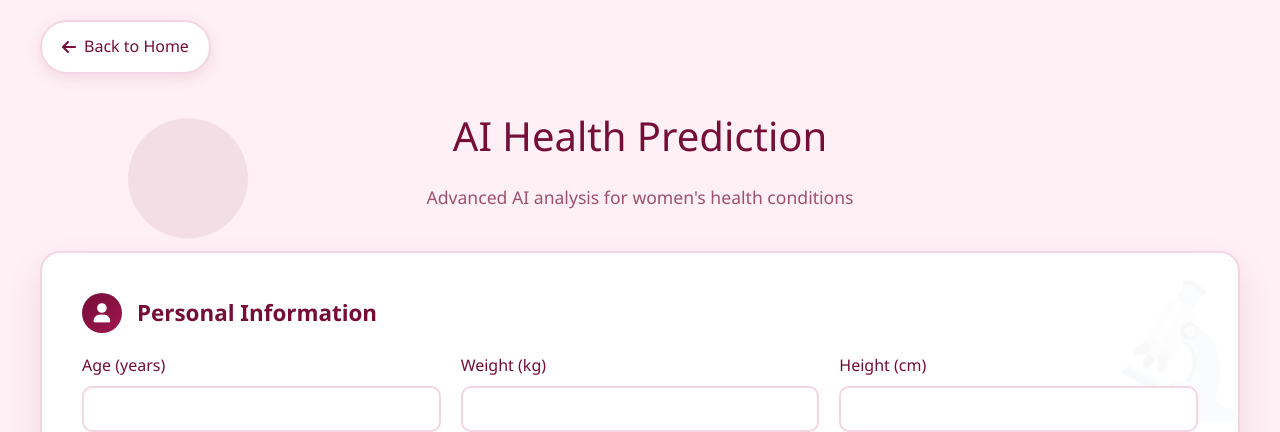
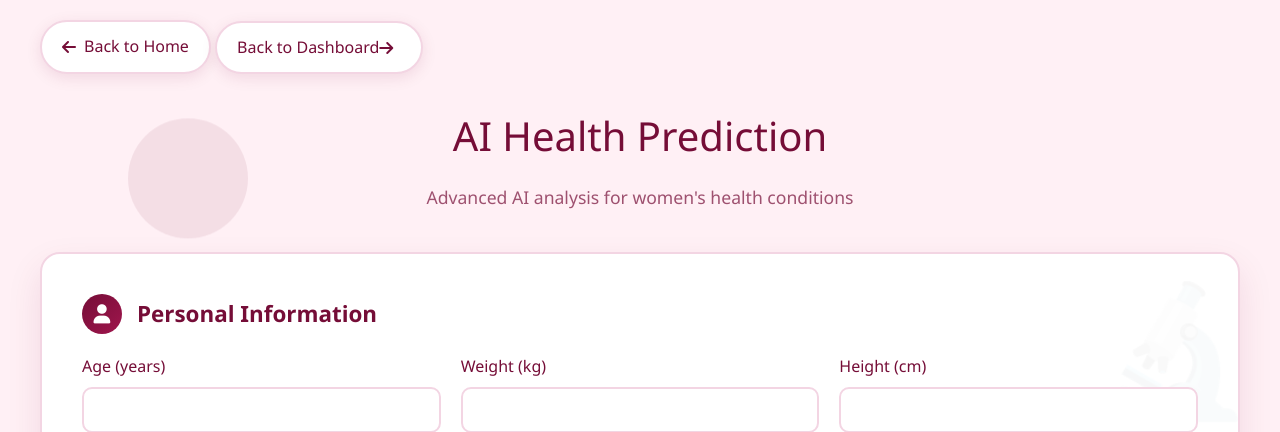
Before and after one commit to Gauriop/GYNAI-WEB, a Flask app: template Frontend/templates/prediction.html in a window 1280 px wide. Shown: the top 432 px of the page. Run offline with Flask 3, Linux system fonts and the light colour scheme; the template is opened without the code that fills it, so the values that code supplies are empty.

Commit message:
Updated pages

```diff
--- a/Frontend/templates/home.html
+++ b/Frontend/templates/home.html
@@ -121,6 +121,7 @@
         </div>
     </section>
     <script src="home.js"></script>
+
     <!-- Footer placeholder -->
 <div id="footer-placeholder"></div>
 
--- a/Frontend/templates/prediction.css
+++ b/Frontend/templates/prediction.css
@@ -18,6 +18,7 @@ body {
     margin: 0 auto;
     position: relative;
 }
+
 
 /* Decorative circles matching the theme */
 .decorative-circles {
--- a/Frontend/templates/prediction.html
+++ b/Frontend/templates/prediction.html
@@ -20,6 +20,9 @@
             <i class="fas fa-arrow-left"></i>
             Back to Home
         </a>
+                        <a href="dashboard.html" class="back-link right">
+      Back to Dashboard <i class="fas fa-arrow-right"></i>
+    </a>
 
         <div class="header">
             <h1>AI Health Prediction</h1>
--- a/Frontend/templates/tracker.html
+++ b/Frontend/templates/tracker.html
@@ -20,6 +20,9 @@
             <i class="fas fa-arrow-left"></i>
             Back to Home
         </a>
+                        <a href="dashboard.html" class="back-link right">
+      Back to Dashboard <i class="fas fa-arrow-right"></i>
+    </a>
 
         <div class="header">
             <h1>Daily Symptom Tracker</h1>
```
Also changed, not shown: Frontend/templates/doctors.html (+9 -0 lines), Frontend/templates/home.js (line endings or trailing spaces), Frontend/templates/tracker.js (added), backend/auth.py (line endings or trailing spaces).
